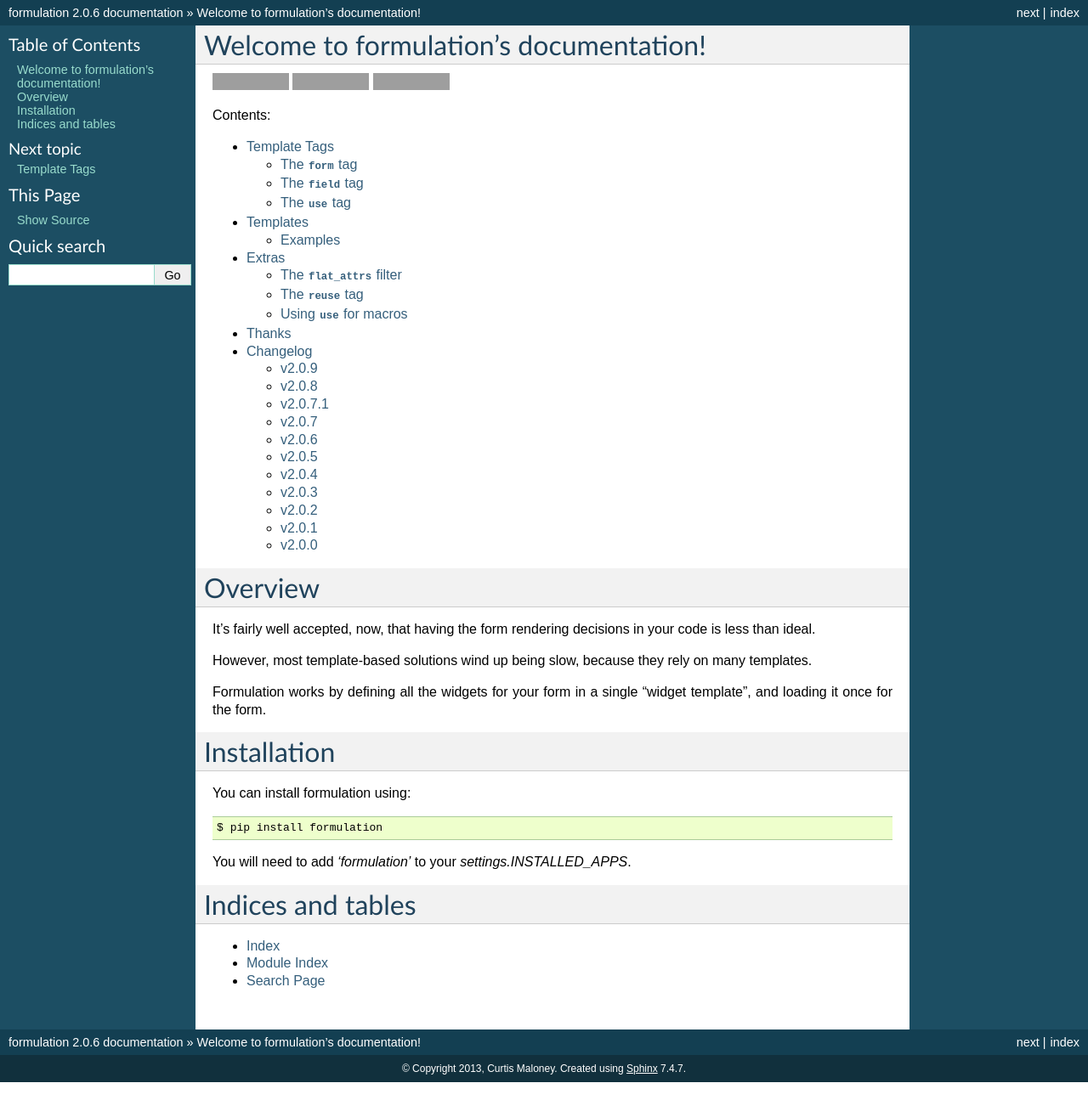
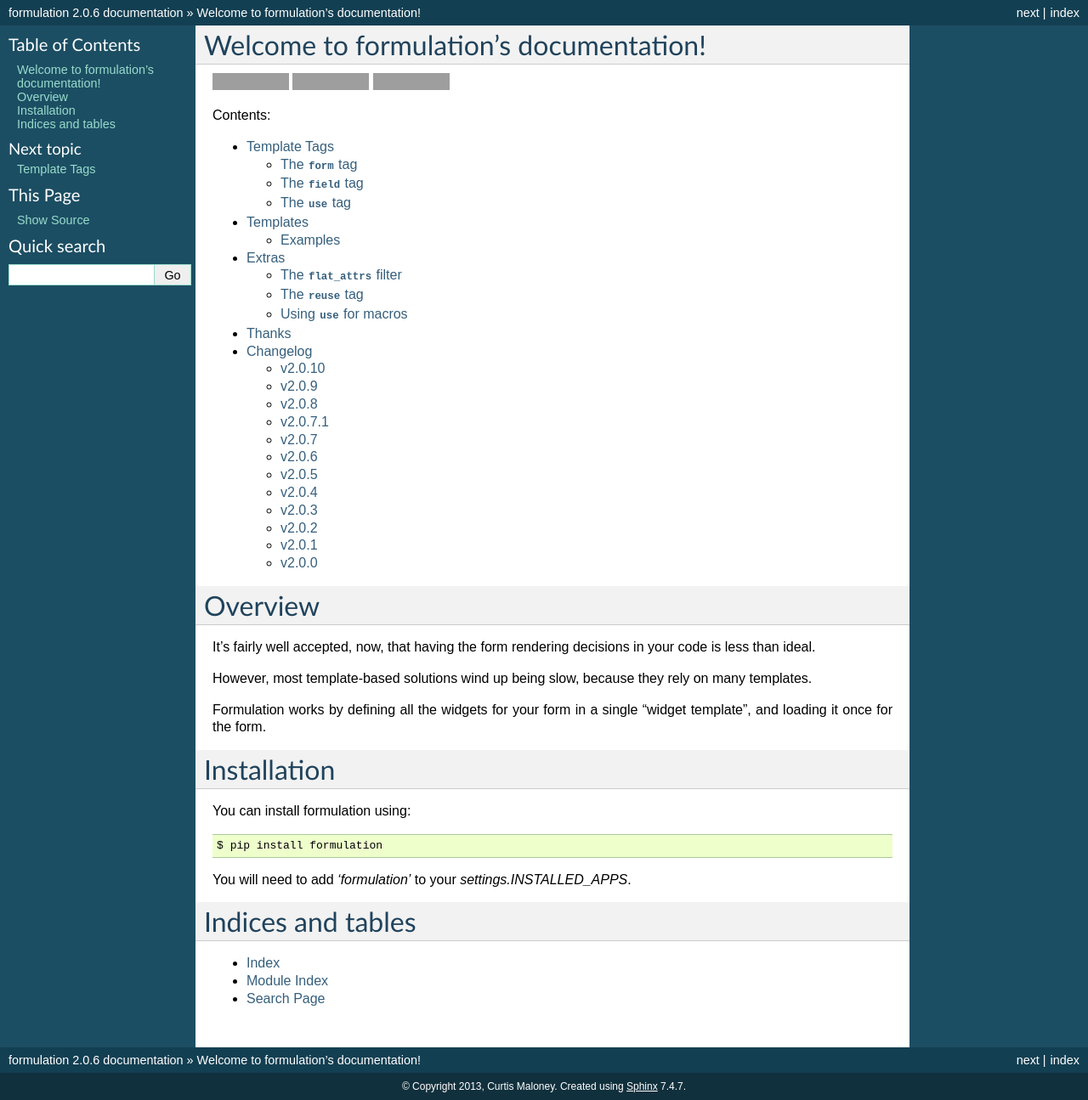
Before and after one commit to funkybob/formulation, a Sphinx documentation site: the page built from docs/index.rst, in a window 1280 px wide. Shown: the whole page at 85% size. Built offline with Sphinx 7.4.7, drawn with Linux system fonts in a browser that asks for light colours; before the commit the page ends 1274 px from its top, so only the background shows below that; grey boxes are pictures that could not be loaded.

Commit message:
Bump version to 2.0.10 Update docs

```diff
--- a/setup.py
+++ b/setup.py
@@ -2,7 +2,7 @@
 
 setup(
     name='formulation',
-    version='2.0.9',
+    version='2.0.10',
     description='Django Form rendering tool',
     author='Curtis Maloney',
     author_email='curtis@tinbrain.net',
```
Also changed, not shown: docs/changelog.rst (+7 -0 lines).
